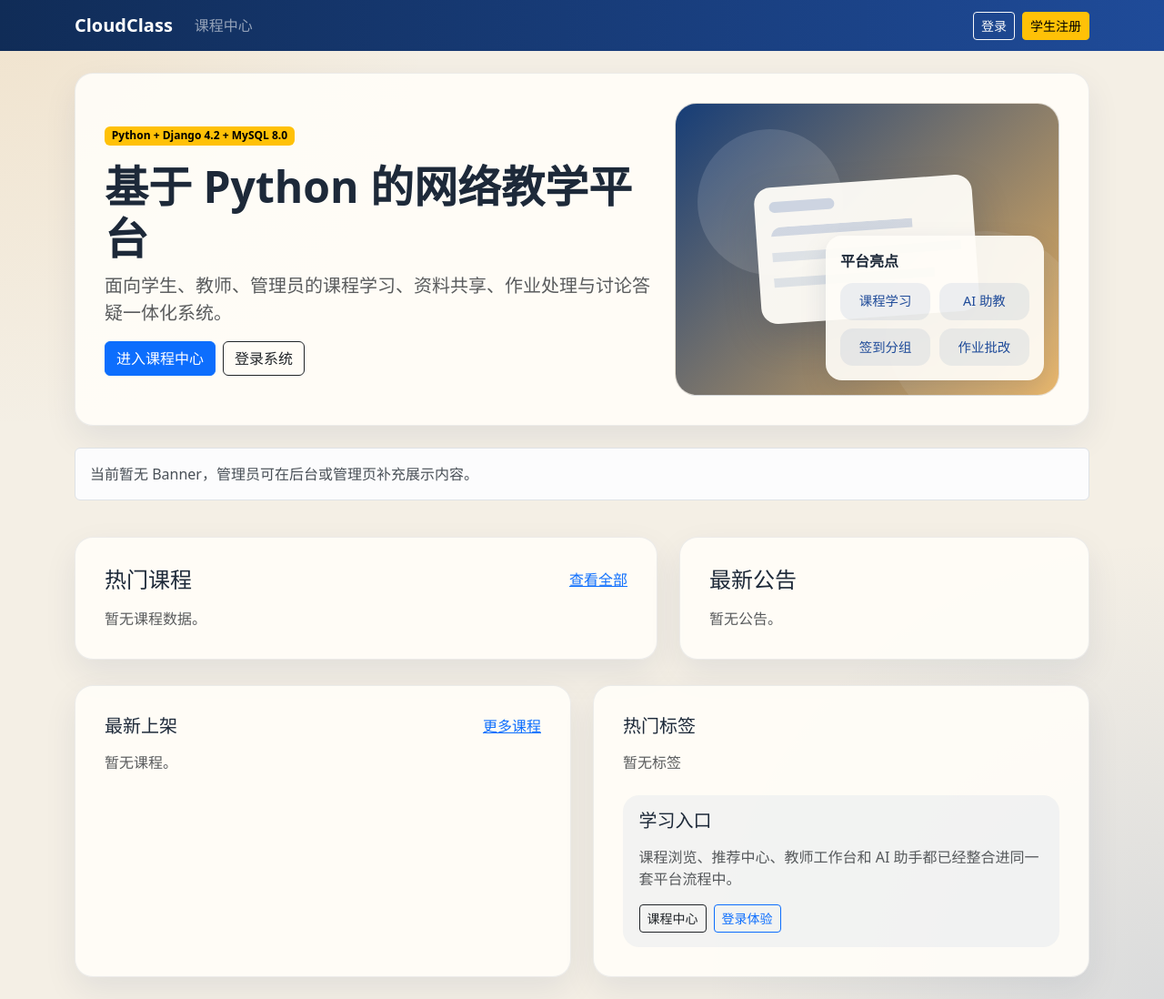
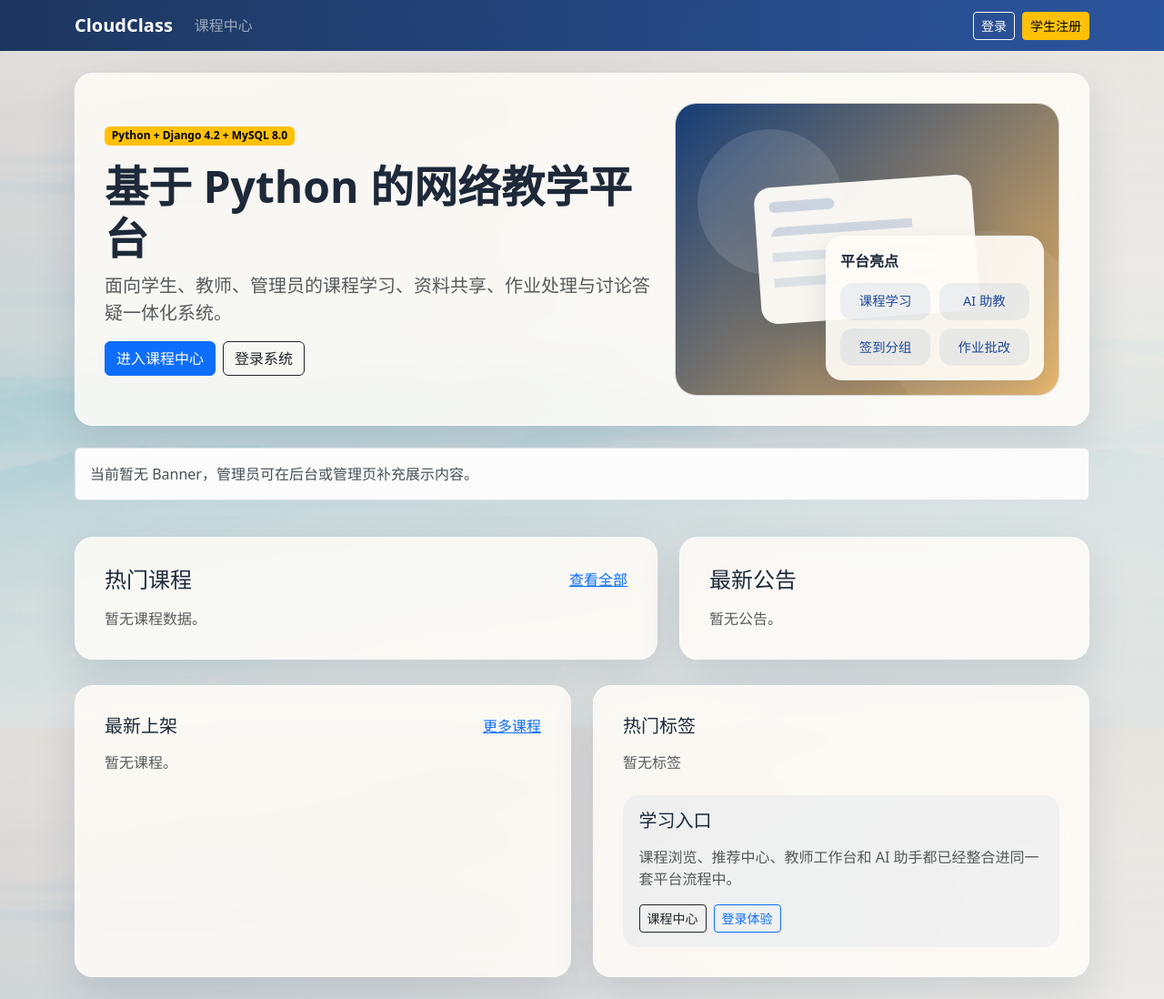
Before and after one commit to lijiachang/CloudClass, a Django app: page / in a window 1280 px wide. Shown: the whole page at 91% size. Run offline with Django 4.2, Linux system fonts and the light colour scheme; data that the repository does not hold is empty.

Commit message:
加背景图片

```diff
--- a/static/css/site.css
+++ b/static/css/site.css
@@ -9,14 +9,16 @@
 
 body {
     background:
-        radial-gradient(circle at top left, rgba(212, 138, 31, 0.12), transparent 28%),
-        radial-gradient(circle at bottom right, rgba(31, 75, 153, 0.12), transparent 30%),
+        linear-gradient(rgba(244, 239, 229, 0.58), rgba(244, 239, 229, 0.72)),
+        url("../images/background.jpg") center center / cover fixed no-repeat,
         var(--bg);
     color: var(--ink);
+    min-height: 100vh;
 }
 
 .app-navbar {
-    background: linear-gradient(90deg, #102c57, #1f4b99);
+    background: linear-gradient(90deg, rgba(16, 44, 87, 0.94), rgba(31, 75, 153, 0.94));
+    backdrop-filter: blur(10px);
 }
 
 .hero-card,
@@ -25,9 +27,10 @@ body {
 .course-card,
 .glass-panel {
     border-radius: 20px;
-    background: rgba(255, 253, 248, 0.92);
-    border: 1px solid rgba(16, 44, 87, 0.08);
-    box-shadow: 0 14px 36px rgba(16, 44, 87, 0.08);
+    background: rgba(255, 253, 248, 0.84);
+    border: 1px solid rgba(255, 255, 255, 0.52);
+    box-shadow: 0 18px 46px rgba(16, 44, 87, 0.13);
+    backdrop-filter: blur(12px);
 }
 
 .hero-card,
```
Also changed, not shown: static/images/background.jpg (added).
